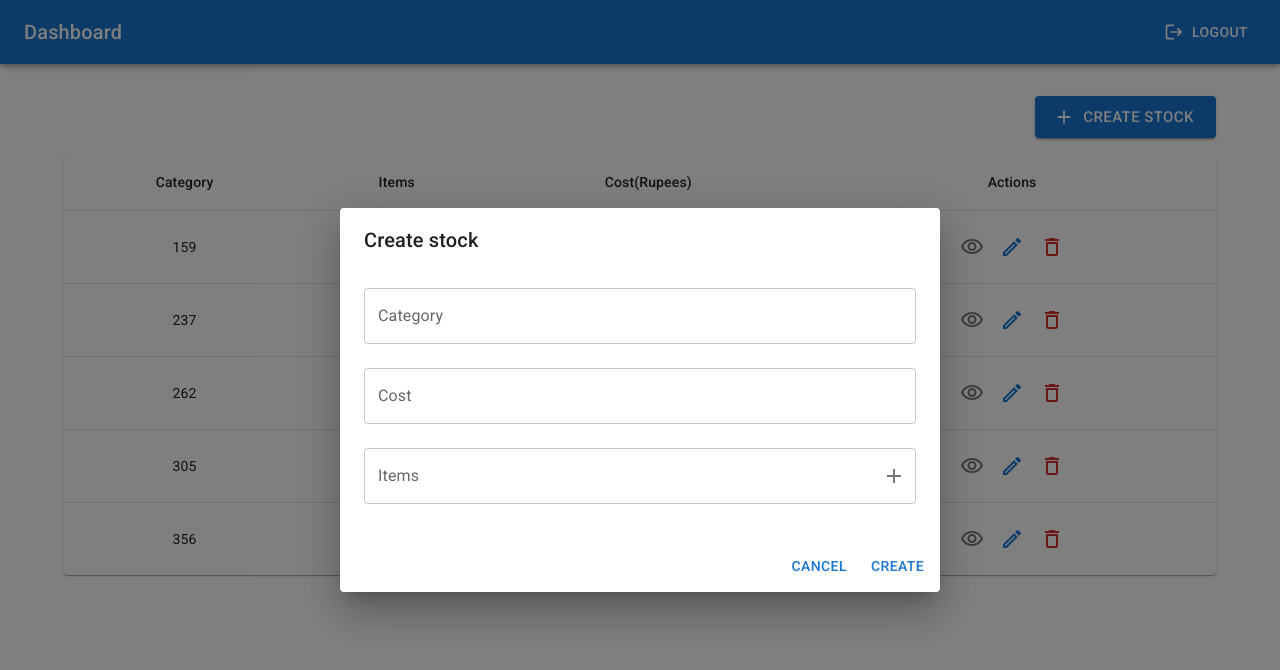
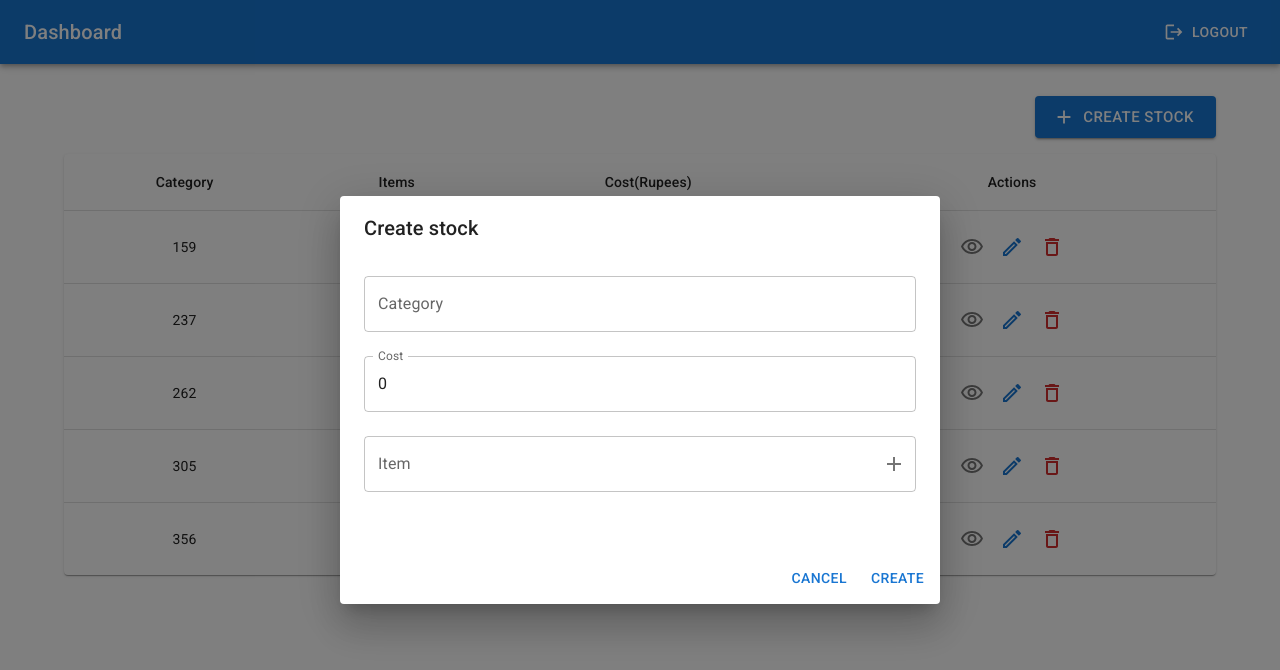
Before and after one commit to harshmangalam/stock-mfe-react, a React app in the folder dashboard/: page / in a window 1280 px wide. Both pictures are taken after a click on the button "CREATE STOCK". Shown: the top 670 px of the page. Built offline with nearby package versions, Linux system fonts and the light colour scheme.

Commit message:
added fields state

```diff
--- a/dashboard/src/components/CreateStock.tsx
+++ b/dashboard/src/components/CreateStock.tsx
@@ -8,6 +8,7 @@ import Button from "@mui/material/Button";
 import AddIcon from "@mui/icons-material/Add";
 
 import {
+  Chip,
   FormControl,
   IconButton,
   InputAdornment,
@@ -17,6 +18,12 @@ import {
 } from "@mui/material";
 export default function CreateStock() {
   const [open, setOpen] = React.useState(false);
+  const [fields, setFields] = React.useState({
+    category: "",
+    item: "",
+    items: [],
+    cost: 0,
+  });
 
   const handleCloseDialog = () => {
     setOpen(false);
@@ -44,7 +51,7 @@ export default function CreateStock() {
               <OutlinedInput
                 id="category"
                 name="category"
-                value={""}
+                value={fields.category}
                 onChange={() => {}}
                 label="Category"
                 fullWidth
@@ -55,20 +62,20 @@ export default function CreateStock() {
               <OutlinedInput
                 id="cost"
                 name="cost"
-                value={""}
+                value={fields.cost}
                 onChange={() => {}}
                 label="Cost"
                 fullWidth
               />
             </FormControl>
             <FormControl>
-              <InputLabel htmlFor="items">Items</InputLabel>
+              <InputLabel htmlFor="item">Item</InputLabel>
               <OutlinedInput
-                id="items"
-                name="items"
-                value={""}
+                id="item"
+                name="item"
+                value={fields.item}
                 onChange={() => {}}
-                label="Items"
+                label="Item"
                 fullWidth
                 endAdornment={
                   <InputAdornment position="end">
@@ -85,6 +92,11 @@ export default function CreateStock() {
                 }
               />
             </FormControl>
+            <Stack>
+              {fields.items.map((item) => (
+                <Chip key={item} label={item} onDelete={() => {}} />
+              ))}
+            </Stack>
           </Stack>
         </DialogContent>
         <DialogActions>
```
